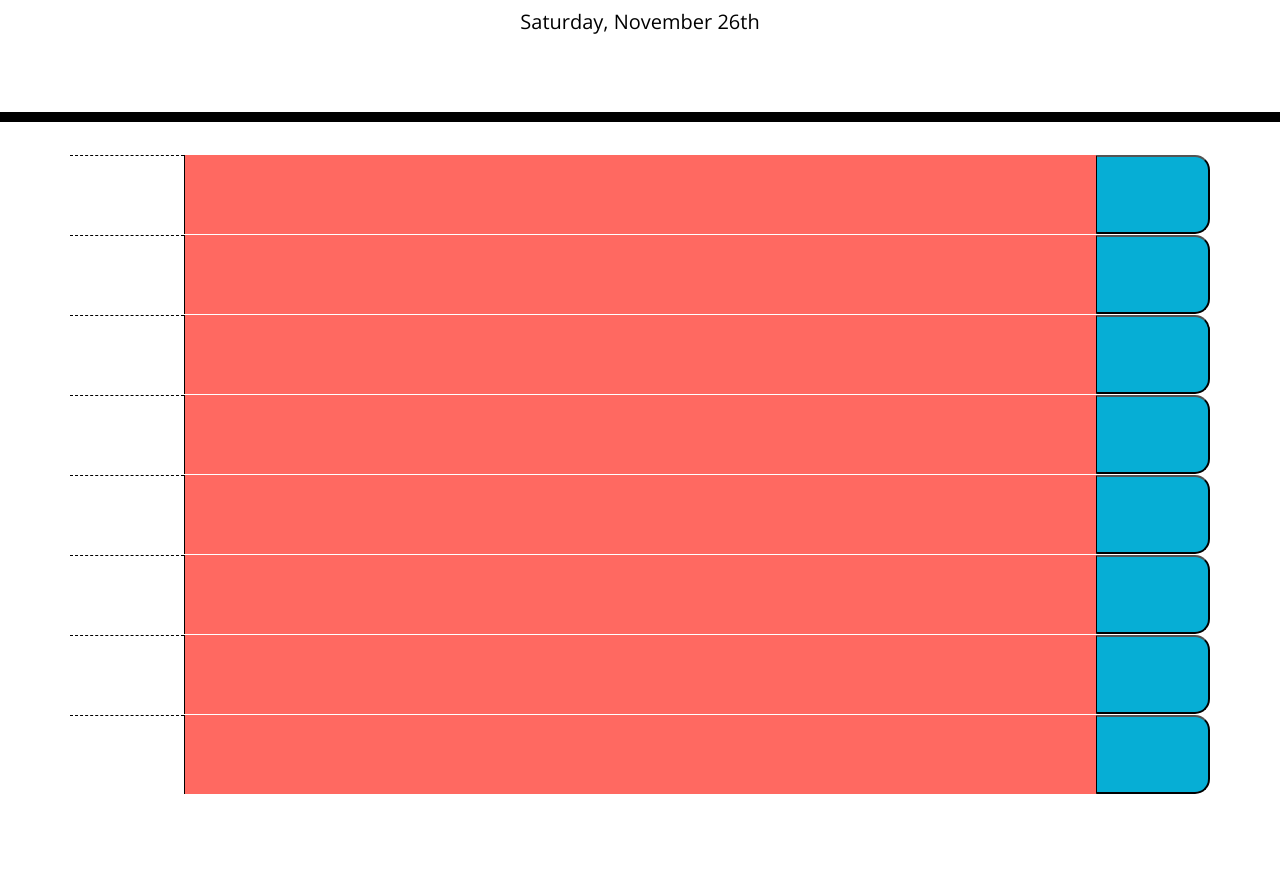
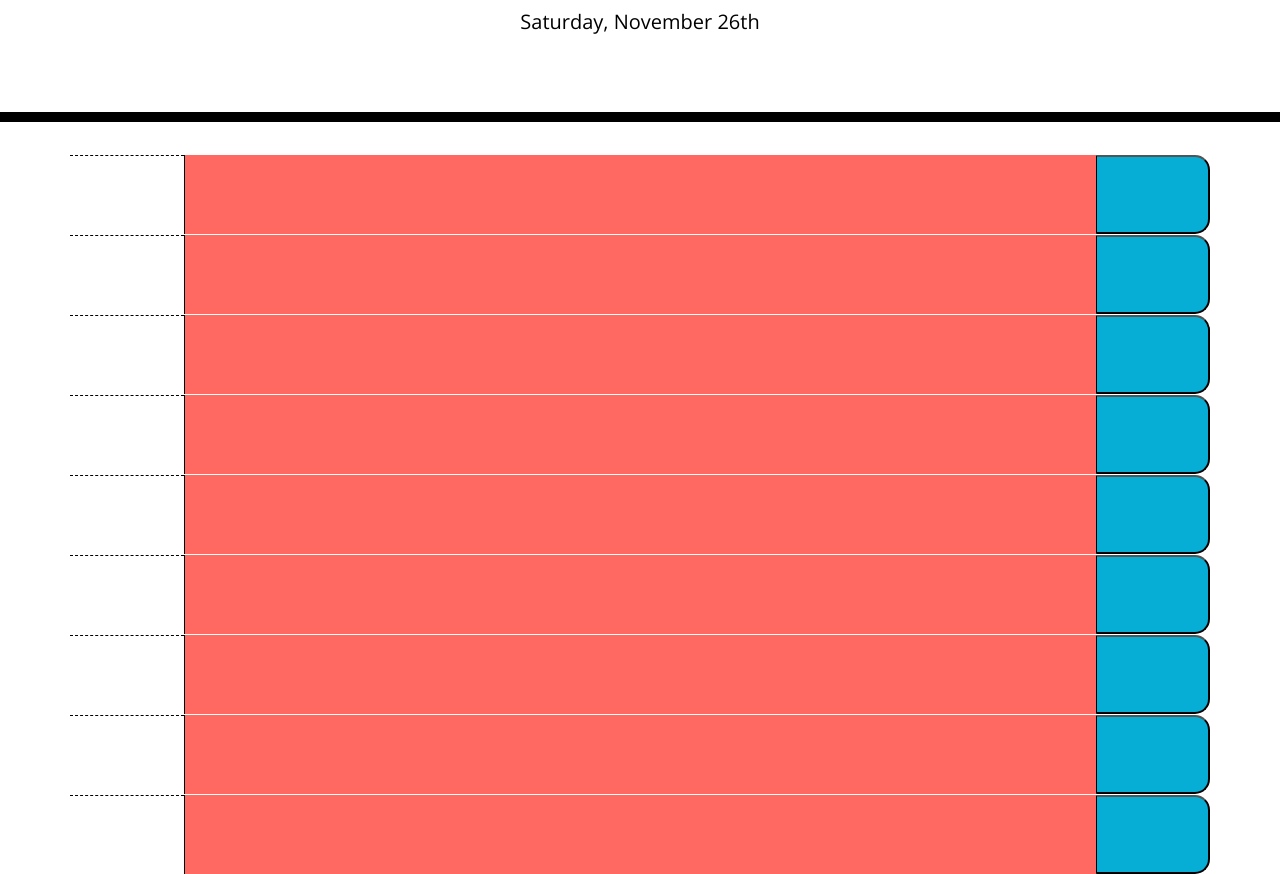
Before and after one commit to dlockett133/my-work-day-scheduler, a plain HTML site: page index.html in a window 1280 px wide. Shown: the part 182-1056 px from the top of the page. Before the commit the page ends 976 px from the top, so only its background shows below. Drawn offline with nearby package versions, Linux system fonts and the light colour scheme.

Commit message:
created Time-Blocks

```diff
--- a/index.html
+++ b/index.html
@@ -73,6 +73,11 @@
           <textarea class="description present"></textarea>
           <button class="saveBtn" type="submit"></button>
         </form>
+        <form class="row">
+          <p class="hour"></p>
+          <textarea class="description present"></textarea>
+          <button class="saveBtn" type="submit"></button>
+        </form>
       </div>
     </div>
 
```
